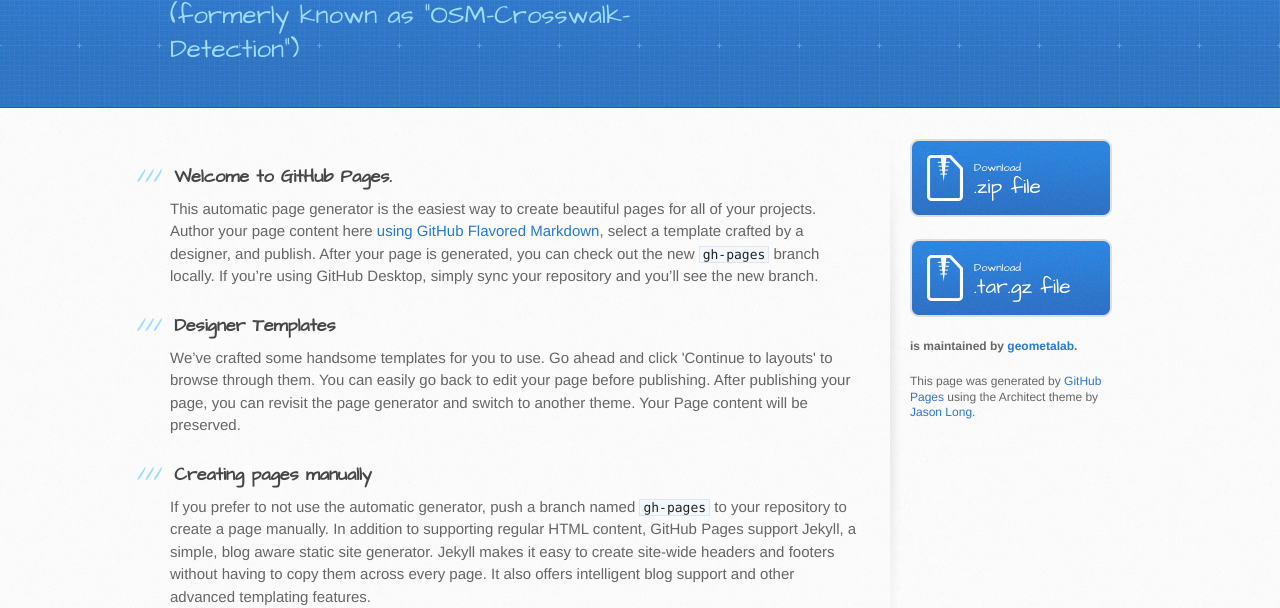
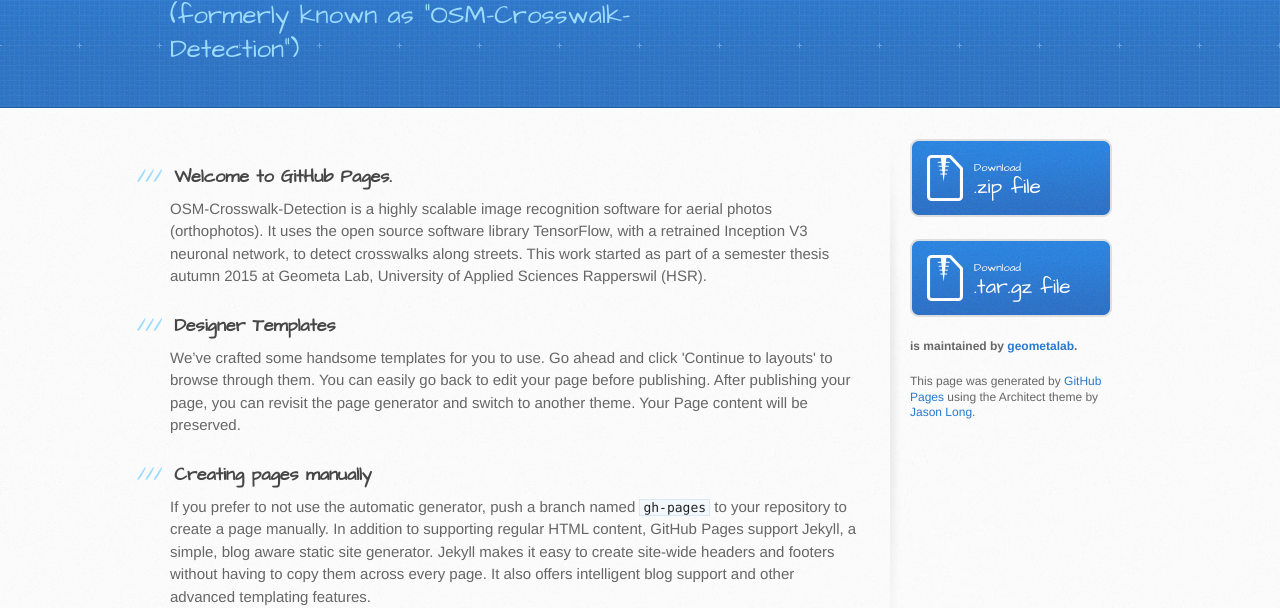
Before and after one commit to geometalab/OSMDeepOD, a plain HTML site: page index.html in a window 1280 px wide. Shown: the part 195-803 px from the top of the page. Drawn offline with Linux system fonts and the light colour scheme.

Commit message:
updated intro

```diff
--- a/index.html
+++ b/index.html
@@ -31,7 +31,9 @@
           <h3>
 <a id="welcome-to-github-pages" class="anchor" href="#welcome-to-github-pages" aria-hidden="true"><span aria-hidden="true" class="octicon octicon-link"></span></a>Welcome to GitHub Pages.</h3>
 
-<p>This automatic page generator is the easiest way to create beautiful pages for all of your projects. Author your page content here <a href="https://guides.github.com/features/mastering-markdown/">using GitHub Flavored Markdown</a>, select a template crafted by a designer, and publish. After your page is generated, you can check out the new <code>gh-pages</code> branch locally. If you’re using GitHub Desktop, simply sync your repository and you’ll see the new branch.</p>
+<p>OSM-Crosswalk-Detection is a highly scalable image recognition software for aerial photos (orthophotos). It uses the open source software library TensorFlow, with a retrained Inception V3 neuronal network, to detect crosswalks along streets.
+
+This work started as part of a semester thesis autumn 2015 at Geometa Lab, University of Applied Sciences Rapperswil (HSR).</p>
 
 <h3>
 <a id="designer-templates" class="anchor" href="#designer-templates" aria-hidden="true"><span aria-hidden="true" class="octicon octicon-link"></span></a>Designer Templates</h3>
```
